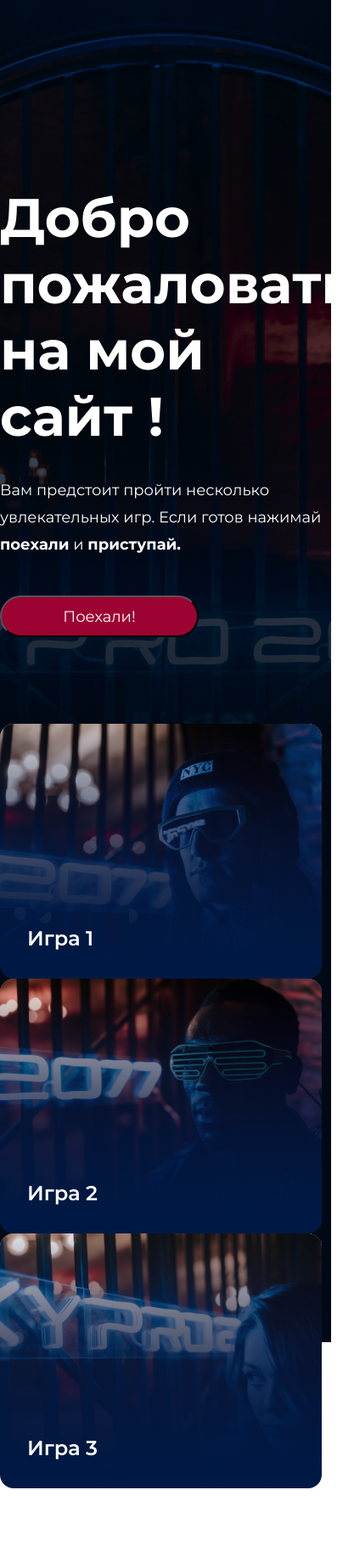
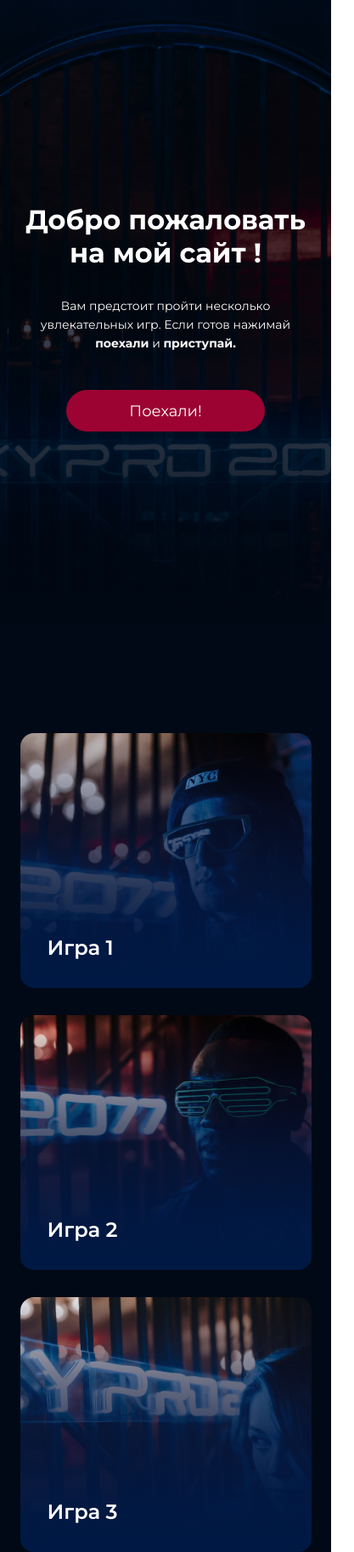
Before and after one commit to KochenkovAN/2-nd-course-HW, a plain HTML site: page index.html in a window 390 px wide. Shown: the top 1827 px of the page at 85% size, 417 px wide, since content can reach past the window. Before the commit the page ends 1752 px from the top, so only its background shows below. Drawn offline with Linux system fonts and the light colour scheme.

Commit message:
Добавлены медиа-запросы и эффект наведения

```diff
--- a/style.css
+++ b/style.css
@@ -5,10 +5,9 @@
     font-family: inherit;
 }
 
-/* убрать нижнее подчеркивание для всех ссылок
-a {
+убрать нижнее подчеркивание для всех ссылок a {
     text-decoration: none;
-} */
+}
 
 /* подключение внешнего шрифта Google */
 body {
@@ -27,6 +26,8 @@ body {
     background-repeat: no-repeat;
     background-position: center;
     background-size: cover;
+    display: flex;
+    flex-direction: column;
 }
 
 .main__title {
@@ -59,6 +60,7 @@ span {
 /* Кнопка "Поехали" */
 .main__button {
     background: #9C0332;
+    border: 1px solid #9c0332;
     box-sizing: border-box;
     border-radius: 30px;
     width: 234px;
@@ -73,6 +75,7 @@ span {
 
 .main__button:hover {
     background-color: #EB443F;
+    border: 1px solid #EB443F;
     cursor: pointer;
 }
 
@@ -84,8 +87,9 @@ span {
     background-size: cover;
     display: flex;
     flex-wrap: wrap;
-    align-content: center;
+    align-content: flex-start;
     justify-content: space-between;
+    padding-top: 128px;
 }
 
 .bottom__card-1 {
@@ -126,3 +130,59 @@ span {
     margin-top: 237px;
     margin-left: 32px;
 }
+
+/* Мобильная версия сайта */
+@media (max-width: 1140px) {
+    .top{
+        height: 735px;
+    }
+
+    .bottom {
+        height: 1221px;
+        flex-wrap: nowrap;
+        flex-direction: column;
+        align-items: center;
+        justify-content: flex-start;
+        row-gap: 32px;
+    }
+}
+
+@media (max-width: 400px) {
+    .bottom__card-1 {
+        width: 343px;
+    }
+
+    .bottom__card-2 {
+        width: 343px;
+    }
+
+    .bottom__card-3 {
+        width: 343px;
+    }
+
+    .top {
+        align-items: center;
+    }
+
+    .main__title {
+        padding-top: 239px;
+        max-width: 343px;
+        height: 78px;
+        font-family: 'Montserrat';
+        font-style: normal;
+        font-size: 32px;
+        line-height: 39px;
+        display: flex;
+        align-items: center;
+        text-align: center;
+    }
+
+    .main__text {
+        max-width: 343px;
+        height: 66px;
+        font-size: 14px;
+        line-height: 22px;
+        align-items: center;
+        text-align: center;
+    }
+}
```
